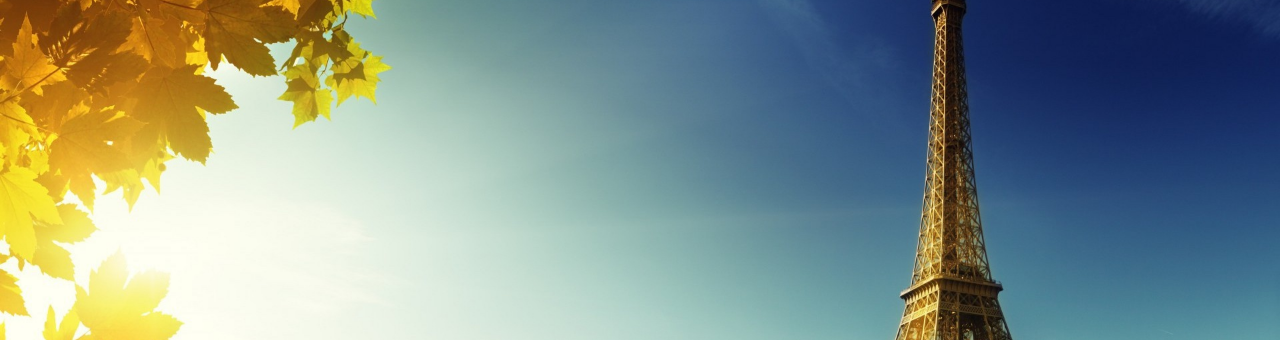
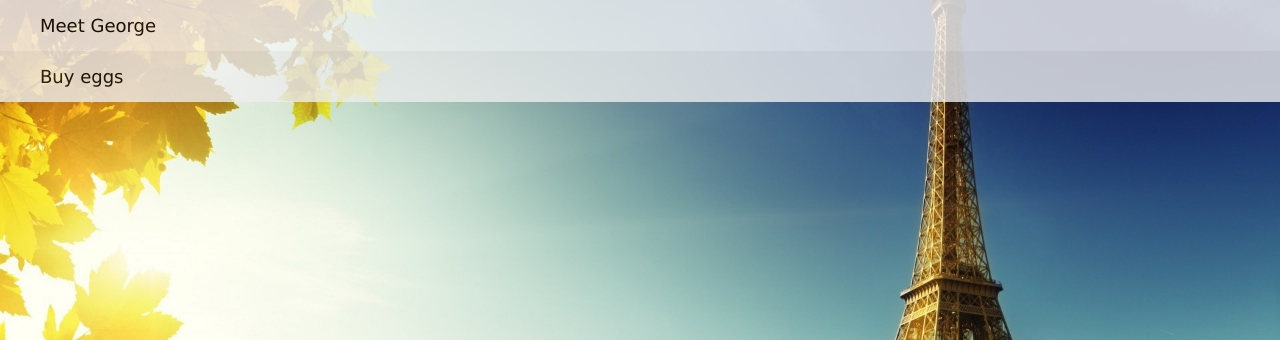
Before and after one commit to BastienBellariva/ToDoList, a PHP site: page /TheToDoList.php in a window 1280 px wide. Shown: the part 184-524 px from the top of the page. Run offline with PHP 8.4, Linux system fonts and the light colour scheme.

Commit message:
Changement Bastien

```diff
--- a/TheToDoList.php
+++ b/TheToDoList.php
@@ -137,13 +137,15 @@
 <div id="myDIV" class="header">
 
 	<input type="text" id="myInput" placeholder="Your task !">
-	<span onclick="newElement()" class="addBtn">Add</span>
+	<span class="addBtn">Add</span>
 </div>
 
 <ul id="myUL">
-
+    <li>Meet George</li>
+    <li>Buy eggs</li>
 </ul>
 
+<!--
 <script>
     // Create a "close" button and append it to each list item
     var myNodelist = document.getElementsByTagName("LI");
@@ -200,6 +202,7 @@
             }
         }
     }
-</script>
+
+</script> -->
 </body>
 </html>
```
